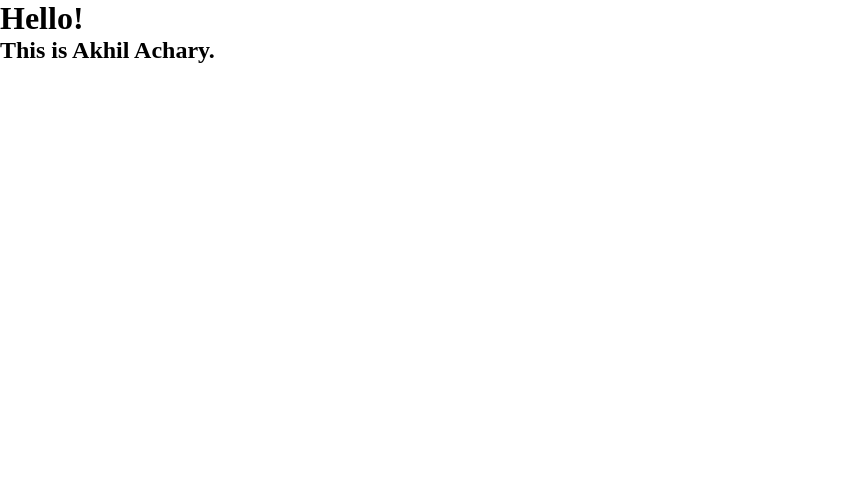
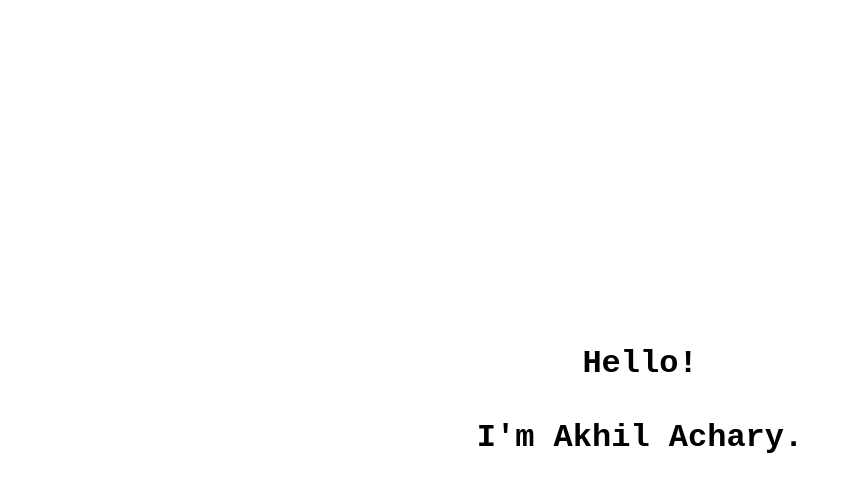
Before and after one commit to 0018akhil/0018akhil.github.io, a plain HTML site: page index.html in a window 1280 px wide. Shown: the whole page, without its empty margins (0-859 px from the left). Drawn offline with Linux system fonts and the light colour scheme.

Commit message:
Html Edit

```diff
--- a/index.html
+++ b/index.html
@@ -11,11 +11,16 @@
             padding: 0;
             margin: 0;
             box-sizing: border-box;
+            font-family: 'Courier New', Courier, monospace;
+            font-size: xx-large;
+            font-weight: 700;
         }
 
         .mainPage {
             width: 100vw;
             height: 100vh;
+            display: flex;
+            flex-direction: column;
             align-items: center;
             justify-content: center;
         }
@@ -25,7 +30,8 @@
 <body>
     <div class="mainPage">
         <h1>Hello!</h1>
-        <h2>This is Akhil Achary.</h2>
+        <br>
+        <h2>I'm Akhil Achary.</h2>
     </div>
 </body>
 
```
